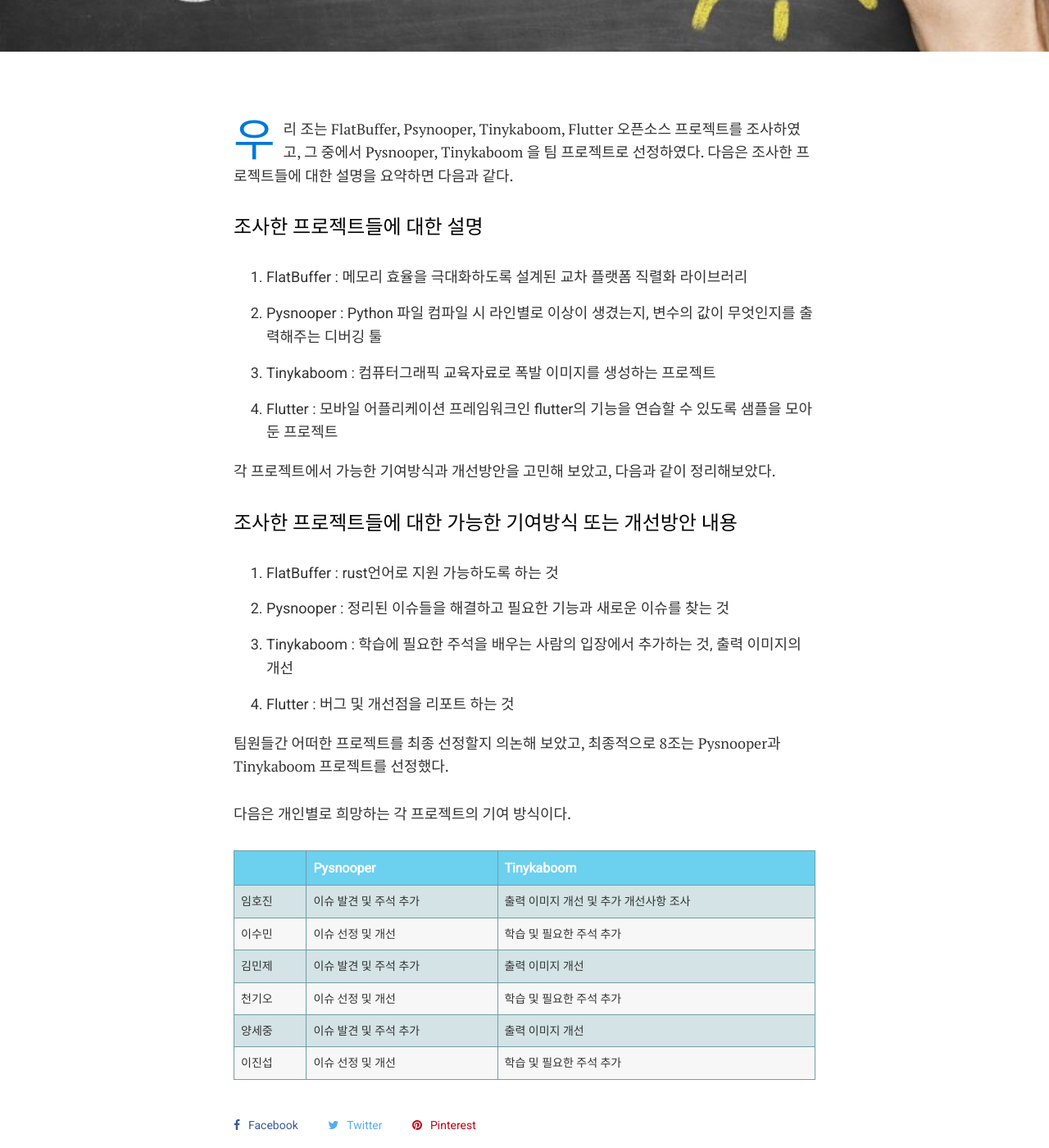
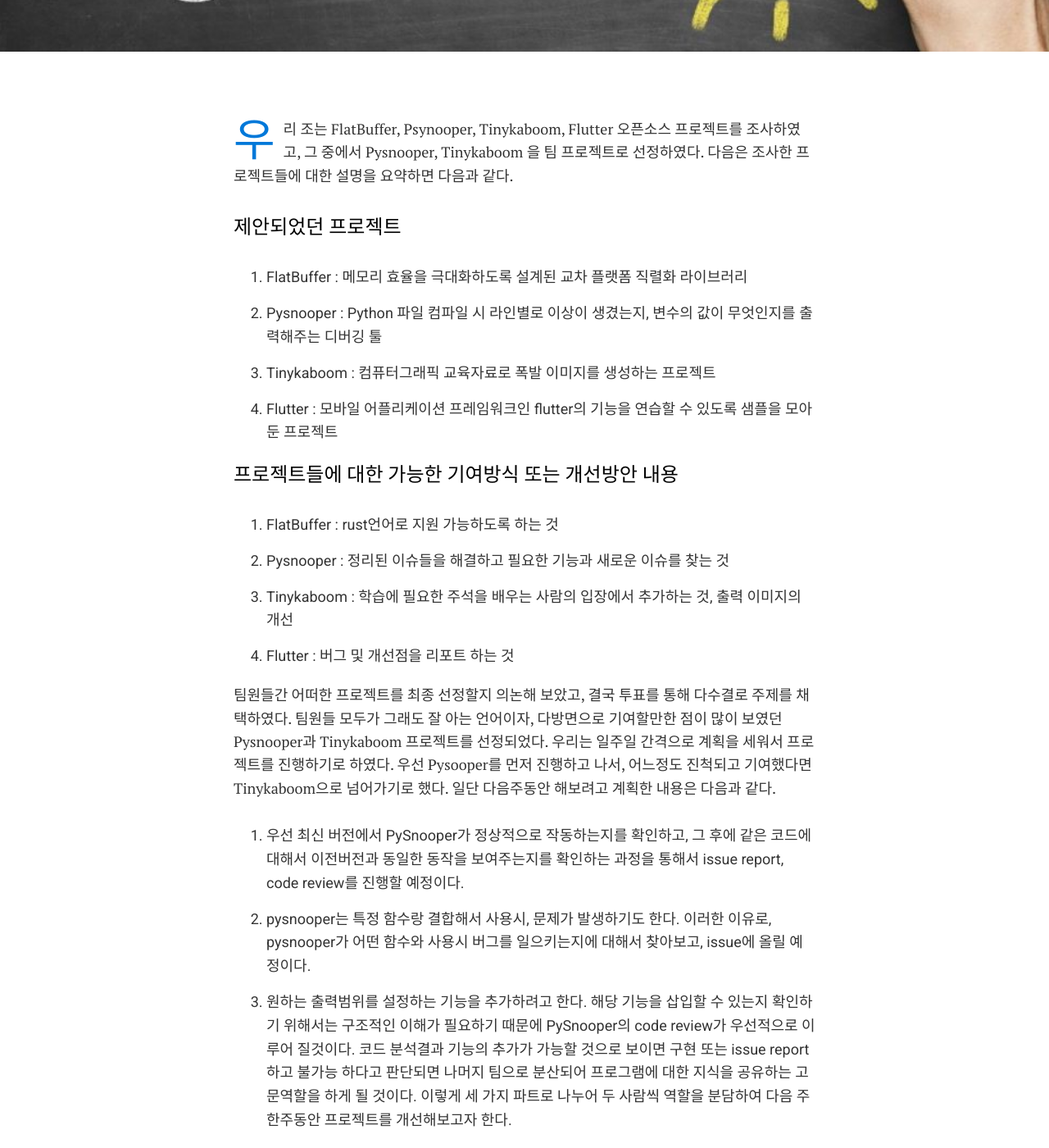
Before and after one commit to CheonKiO/CheonKiO.github.io, a Jekyll site: the page built from _posts/2020-11-22-first.md, in a window 1280 px wide and 1400 px high, scrolled down 697 px. Shown: the whole window at 82% size. Built offline with Jekyll 4.4.1, drawn with Linux system fonts in a browser that asks for light colours; comment, search, counter and statistics services are not loaded; some of the changed text lies outside the part shown.

Commit message:
Update 2020-11-22-first.md

```diff
--- a/_posts/2020-11-22-first.md
+++ b/_posts/2020-11-22-first.md
@@ -1,38 +1,32 @@
 ---
 layout: post
-title: Team Project 선정
-date: 2020-11-14 23:34:28 +0300
+title: Team Project 선정 및 진행사항
+date: 2020-11-22 22:04:28 +0300
 img: topic_selection.jpg
 tags: Topic
 ---
 우리 조는 FlatBuffer, Psynooper, Tinykaboom, Flutter 오픈소스 프로젝트를 조사하였고, 그 중에서 Pysnooper, Tinykaboom 을 팀 프로젝트로 선정하였다.
 다음은 조사한 프로젝트들에 대한 설명을 요약하면 다음과 같다.
 
-### 조사한 프로젝트들에 대한 설명
+### 제안되었던 프로젝트
 
 1. FlatBuffer : 메모리 효율을 극대화하도록 설계된 교차 플랫폼 직렬화 라이브러리
 2. Pysnooper : Python 파일 컴파일 시 라인별로 이상이 생겼는지, 변수의 값이 무엇인지를 출력해주는 디버깅 툴
 3. Tinykaboom : 컴퓨터그래픽 교육자료로 폭발 이미지를 생성하는 프로젝트
 4. Flutter : 모바일 어플리케이션 프레임워크인 flutter의 기능을 연습할 수 있도록 샘플을 모아둔 프로젝트
 
-각 프로젝트에서 가능한 기여방식과 개선방안을 고민해 보았고, 다음과 같이 정리해보았다.
 
-### 조사한 프로젝트들에 대한 가능한 기여방식 또는 개선방안 내용
+### 프로젝트들에 대한 가능한 기여방식 또는 개선방안 내용
 
 1. FlatBuffer : rust언어로 지원 가능하도록 하는 것
 2. Pysnooper : 정리된 이슈들을 해결하고 필요한 기능과 새로운 이슈를 찾는 것
 3. Tinykaboom : 학습에 필요한 주석을 배우는 사람의 입장에서 추가하는 것, 출력 이미지의 개선
 4. Flutter : 버그 및 개선점을 리포트 하는 것
 
-팀원들간 어떠한 프로젝트를 최종 선정할지 의논해 보았고, 최종적으로 8조는 Pysnooper과 Tinykaboom 프로젝트를 선정했다.
+팀원들간 어떠한 프로젝트를 최종 선정할지 의논해 보았고, 결국 투표를 통해 다수결로 주제를 채택하였다. 팀원들 모두가 그래도 잘 아는 언어이자, 다방면으로 기여할만한 점이 많이 보였던 Pysnooper과 Tinykaboom 프로젝트를 선정되었다.
+우리는 일주일 간격으로 계획을 세워서 프로젝트를 진행하기로 하였다. 우선 Pysooper를 먼저 진행하고 나서, 어느정도 진척되고 기여했다면 Tinykaboom으로 넘어가기로 했다. 일단 다음주동안 해보려고 계획한 내용은 다음과 같다.
 
-다음은 개인별로 희망하는 각 프로젝트의 기여 방식이다.
-
-|  	| Pysnooper 	| Tinykaboom 	|
-|-	|-	|-	|
-| 임호진 	| 이슈 발견 및 주석 추가 	| 출력 이미지 개선 및 추가 개선사항 조사 	|
-| 이수민 	| 이슈 선정 및 개선 	| 학습 및 필요한 주석 추가 	|
-| 김민제 	| 이슈 발견 및 주석 추가 	| 출력 이미지 개선 	|
-| 천기오 	| 이슈 선정 및 개선 	| 학습 및 필요한 주석 추가 	|
-| 양세중 	| 이슈 발견 및 주석 추가 	| 출력 이미지 개선 	|
-| 이진섭 	| 이슈 선정 및 개선 	| 학습 및 필요한 주석 추가 	|
+1. 우선 최신 버전에서 PySnooper가 정상적으로 작동하는지를 확인하고, 그 후에 같은 코드에 대해서 이전버전과 동일한 동작을 보여주는지를 확인하는 과정을 통해서 issue report, code review를 진행할 예정이다.
+2. pysnooper는 특정 함수랑 결합해서 사용시, 문제가 발생하기도 한다. 이러한 이유로, pysnooper가 어떤 함수와 사용시 버그를 일으키는지에 대해서 찾아보고, issue에 올릴 예정이다.
+3. 원하는 출력범위를 설정하는 기능을 추가하려고 한다. 해당 기능을 삽입할 수 있는지 확인하기 위해서는 구조적인 이해가 필요하기 때문에 PySnooper의 code review가 우선적으로 이루어 질것이다. 코드 분석결과 기능의 추가가 가능할 것으로 보이면 구현 또는 issue report 하고 불가능 하다고 판단되면 나머지 팀으로 분산되어 프로그램에 대한 지식을 공유하는 고문역할을 하게 될 것이다.
+이렇게 세 가지 파트로 나누어 두 사람씩 역할을 분담하여 다음 주 한주동안 프로젝트를 개선해보고자 한다.
```
